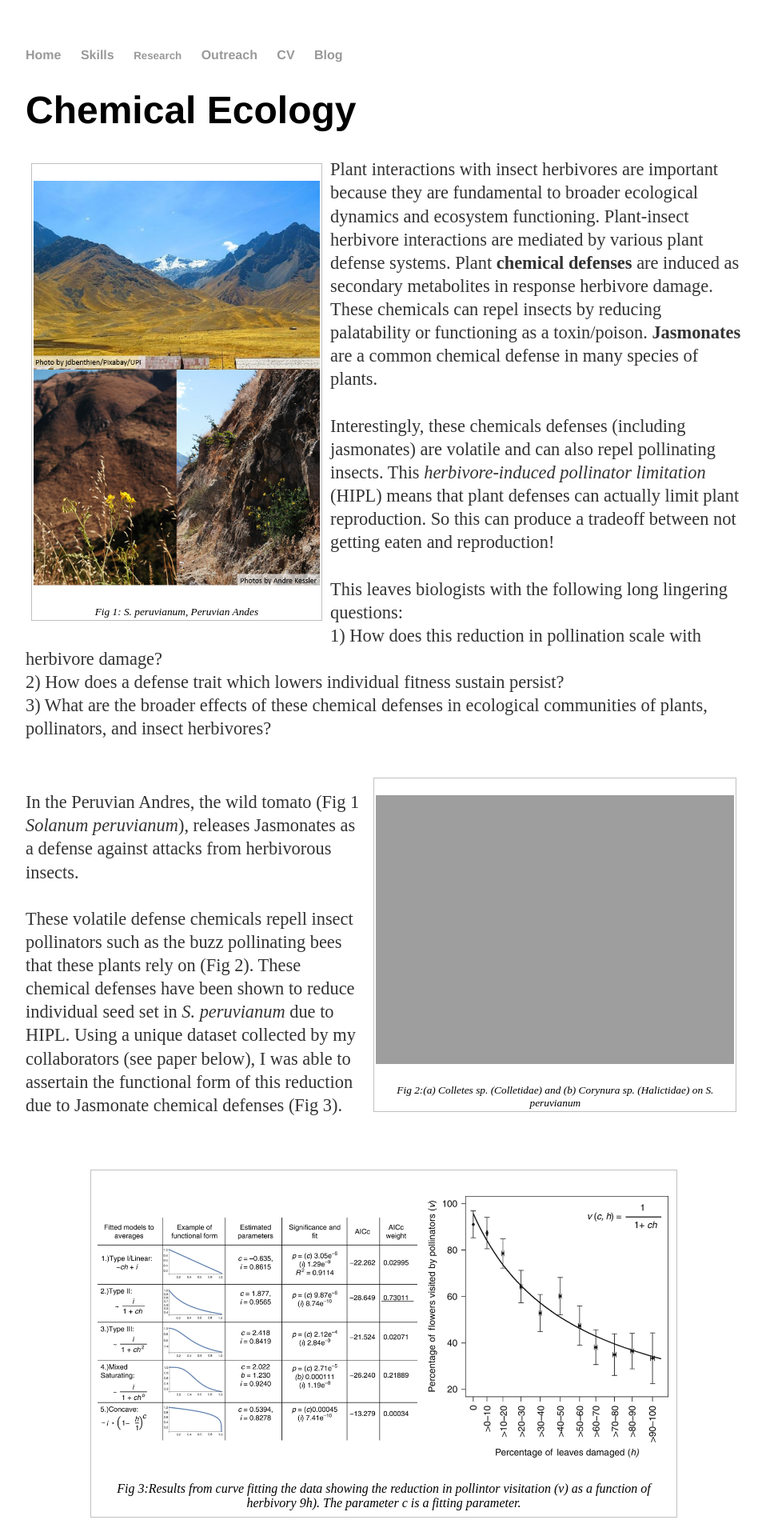
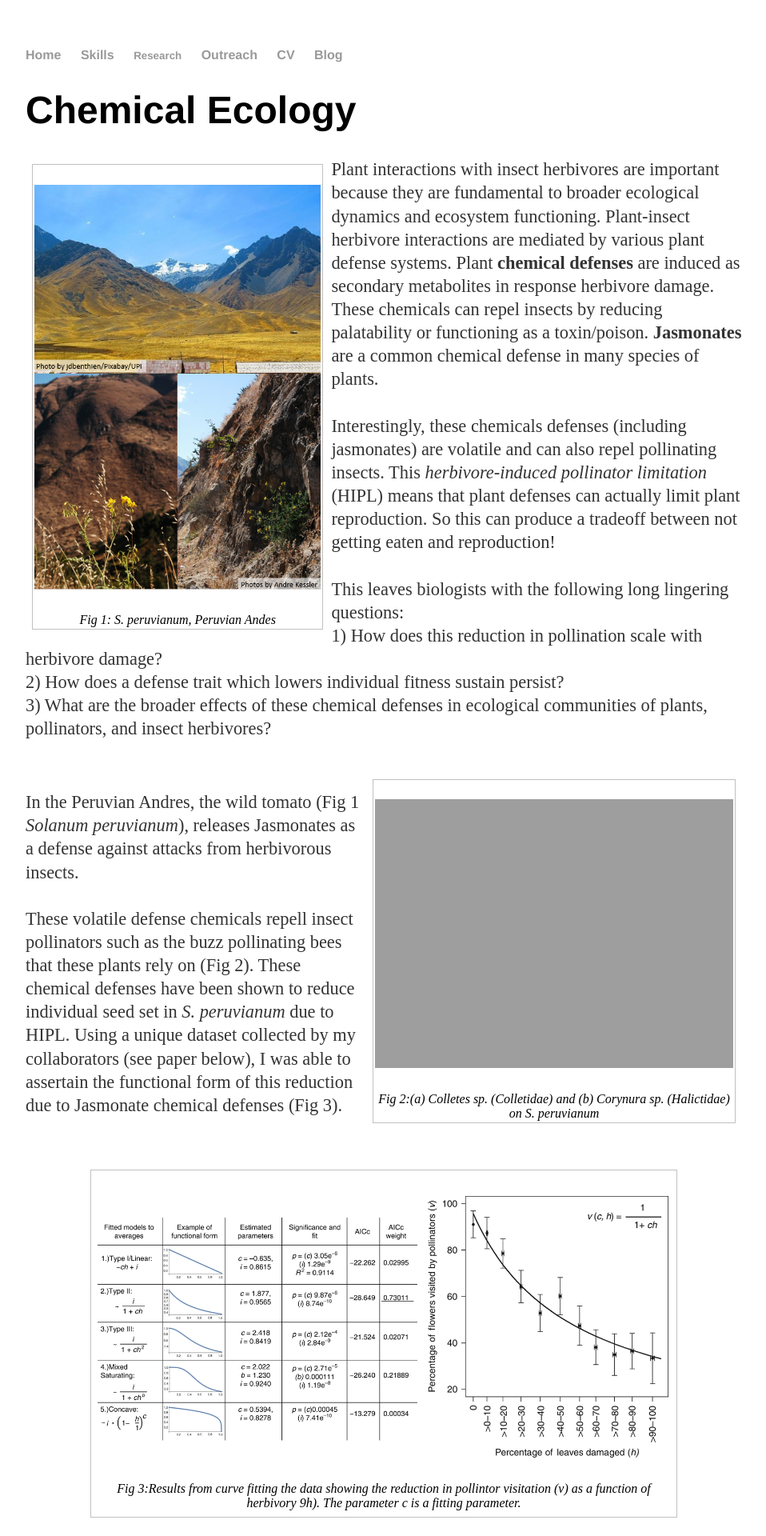
Before and after one commit to prglaum/prglaum.github.io, a Jekyll site: the page built from research/chemoeco/index.html, in a window 1280 px wide. Shown: the top 1920 px of the page at 80% size, without its empty margins (160-1118 px from the left). Built offline with Jekyll 4.4.1, drawn with Linux system fonts in a browser that asks for light colours.

Commit message:
Update main.css

```diff
--- a/css/main.css
+++ b/css/main.css
@@ -131,7 +131,7 @@ figure60 {
   width: 60%;
   text-align: center;
   font-style: italic;
-  font-size: smaller;
+/*  font-size: smaller;*/
   text-indent: 0;
   border: thin silver solid;
   margin: 0.5em;
@@ -141,7 +141,6 @@ figure50 {
   width: 50%;
   text-align: center;
   font-style: italic;
-  font-size: smaller;
   text-indent: 0;
   border: thin silver solid;
   margin: 0.5em;
@@ -151,7 +150,6 @@ figure40 {
   width: 40%;
   text-align: center;
   font-style: italic;
-  font-size: smaller;
   text-indent: 0;
   border: thin silver solid;
   margin: 0.5em;
@@ -161,7 +159,6 @@ figure30 {
   width: 30%;
   text-align: center;
   font-style: italic;
-  font-size: smaller;
   text-indent: 0;
   border: thin silver solid;
   margin: 0.5em;
```
